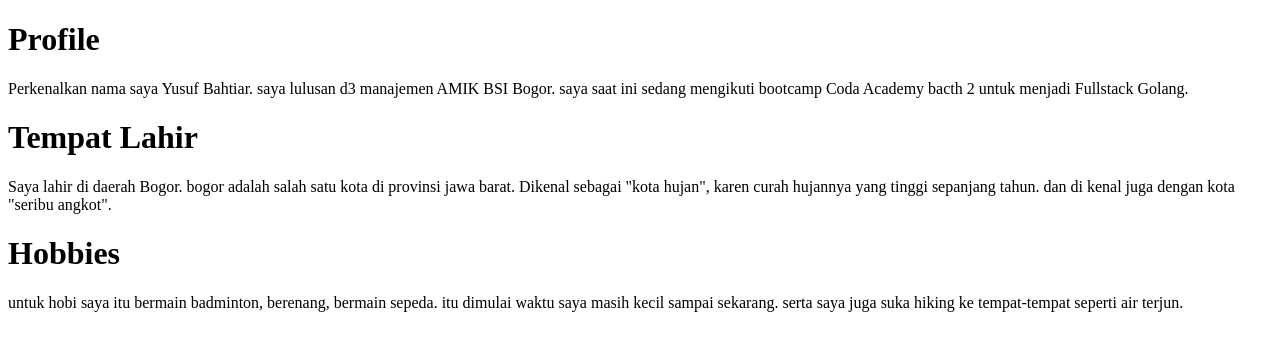
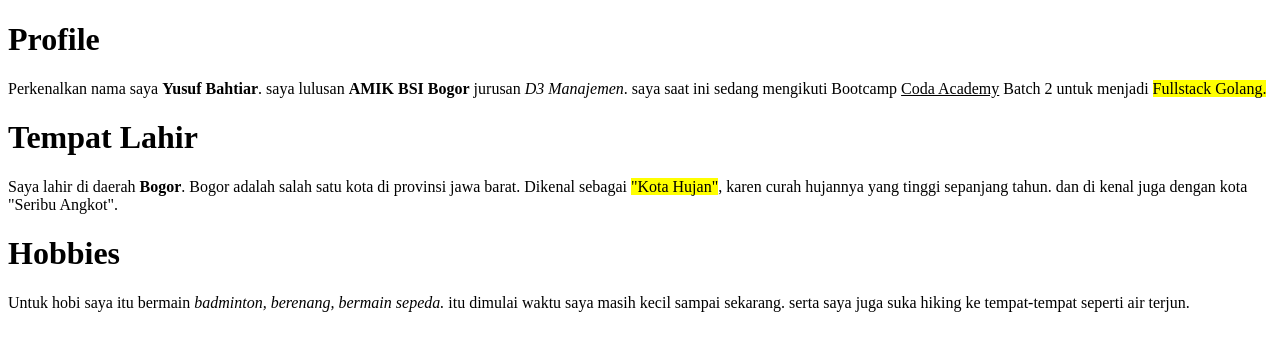
Before and after one commit to yusufbahtiarr/fgo24-css-basic, a website: page index.html in a window 1280 px wide. Drawn offline with Linux system fonts and the light colour scheme.

Commit message:
feat: user more tag html 5 in every paraghraph

```diff
--- a/index.html
+++ b/index.html
@@ -7,12 +7,12 @@
 </head>
 <body>
     <h1>Profile</h1>
-    <p>Perkenalkan nama saya Yusuf Bahtiar. saya lulusan d3 manajemen AMIK BSI Bogor. saya saat ini sedang mengikuti bootcamp Coda Academy bacth 2 untuk menjadi Fullstack Golang.</p>
+    <p>Perkenalkan nama saya <b>Yusuf Bahtiar</b>. saya lulusan <b>AMIK BSI Bogor</b> jurusan <i>D3 Manajemen</i>. saya saat ini sedang mengikuti Bootcamp <u>Coda Academy</u> Batch 2 untuk menjadi <mark>Fullstack Golang.</mark></p>
 
     <h1>Tempat Lahir</h1>
-    <p>Saya lahir di daerah Bogor. bogor adalah salah satu kota di provinsi jawa barat. Dikenal sebagai "kota hujan", karen curah hujannya yang tinggi sepanjang tahun. dan di kenal juga dengan kota "seribu angkot". </p>
+    <p>Saya lahir di daerah <b>Bogor</b>. Bogor adalah salah satu kota di provinsi jawa barat. Dikenal sebagai <mark>"Kota Hujan"</mark>, karen curah hujannya yang tinggi sepanjang tahun. dan di kenal juga dengan kota "Seribu Angkot". </p>
 
     <h1>Hobbies</h1>
-    <p>untuk hobi saya itu bermain badminton, berenang, bermain sepeda. itu dimulai waktu saya masih kecil sampai sekarang. serta saya juga suka hiking ke tempat-tempat seperti air terjun.</p>
+    <p>Untuk hobi saya itu bermain <i>badminton, berenang, bermain sepeda.</i> itu dimulai waktu saya masih kecil sampai sekarang. serta saya juga suka hiking ke tempat-tempat seperti air terjun.</p>
 </body>
 </html>
```
